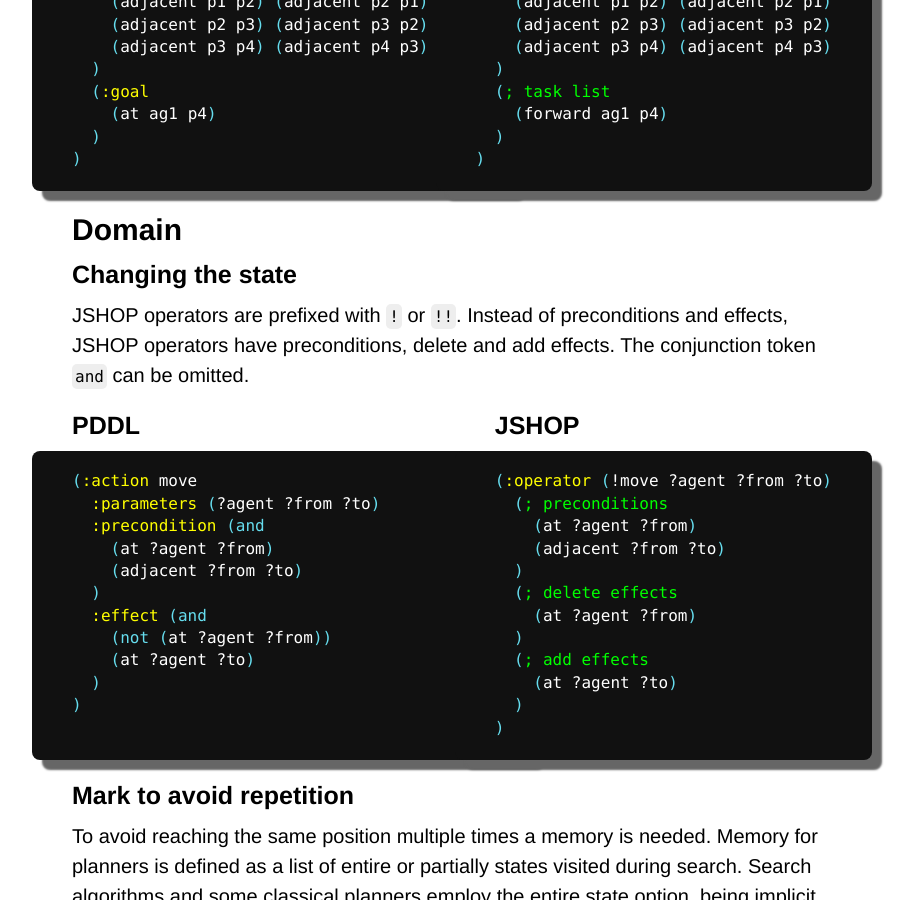
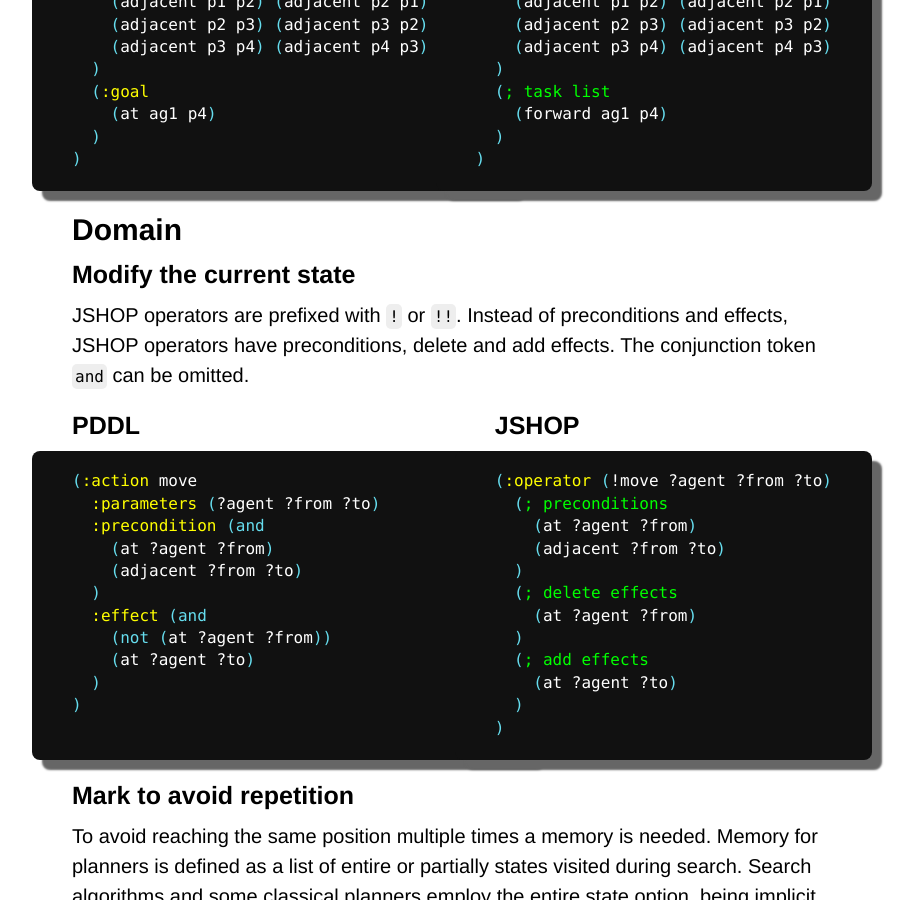
Before and after one commit to Maumagnaguagno/maumagnaguagno.github.io, a Jekyll site: the page built from htn.md, in a window 1280 px wide and 900 px high, scrolled down 1140 px. Shown: the whole window, without its empty margins (188-1102 px from the left). Built offline with Jekyll 4.4.1, drawn with Linux system fonts in a browser that asks for light colours; our own code applies the rules of GitHub Pages for plain Markdown files.

Commit message:
Modify HTN subsection name

```diff
--- a/htn.md
+++ b/htn.md
@@ -68,7 +68,7 @@ The missing keywords can be replaced by comments to increase readability.
 
 ## Domain
 
-### Changing the state
+### Modify the current state
 JSHOP operators are prefixed with ``!`` or ``!!``.
 Instead of preconditions and effects, JSHOP operators have preconditions, delete and add effects.
 The conjunction token ``and`` can be omitted.
```
